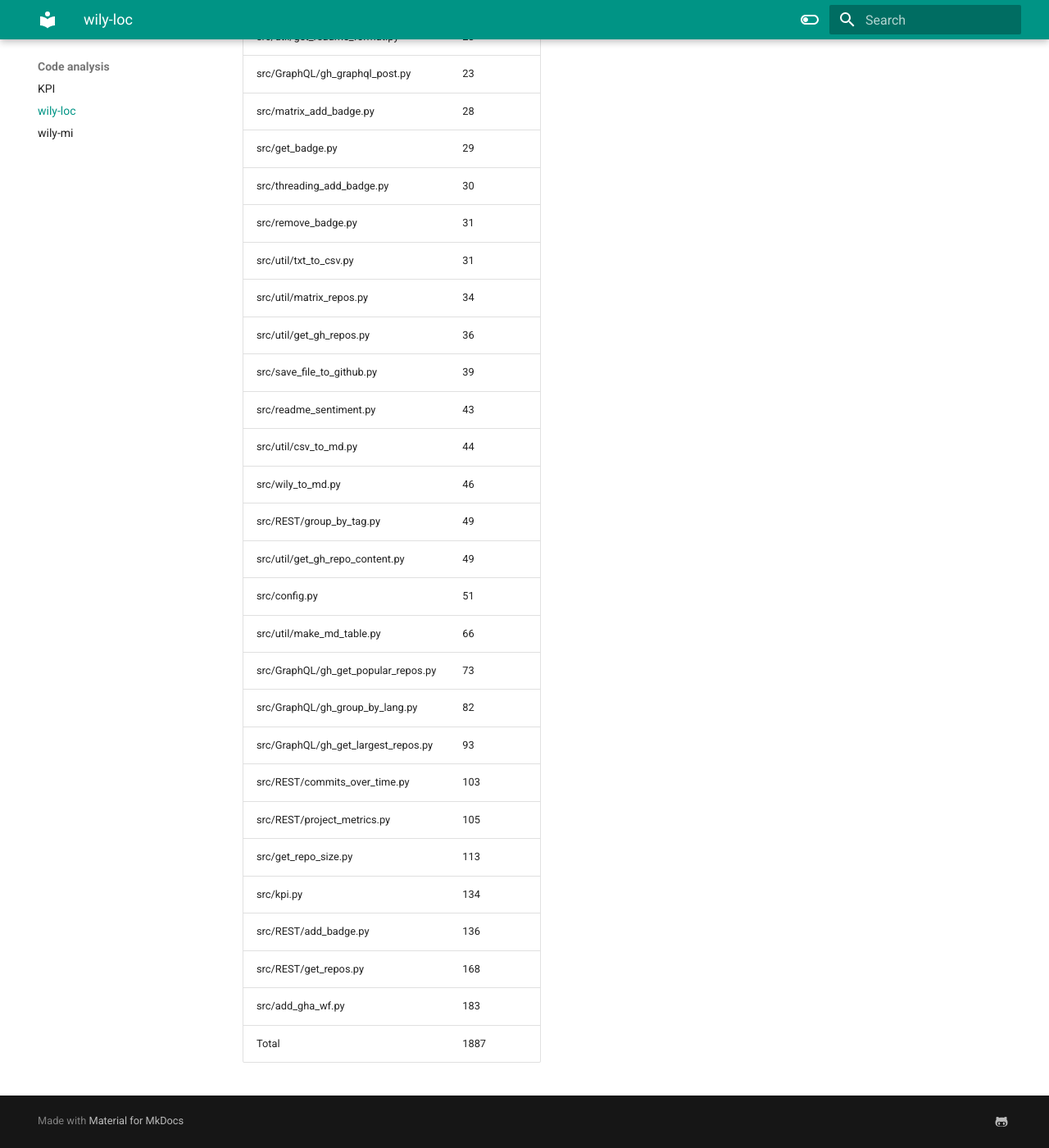
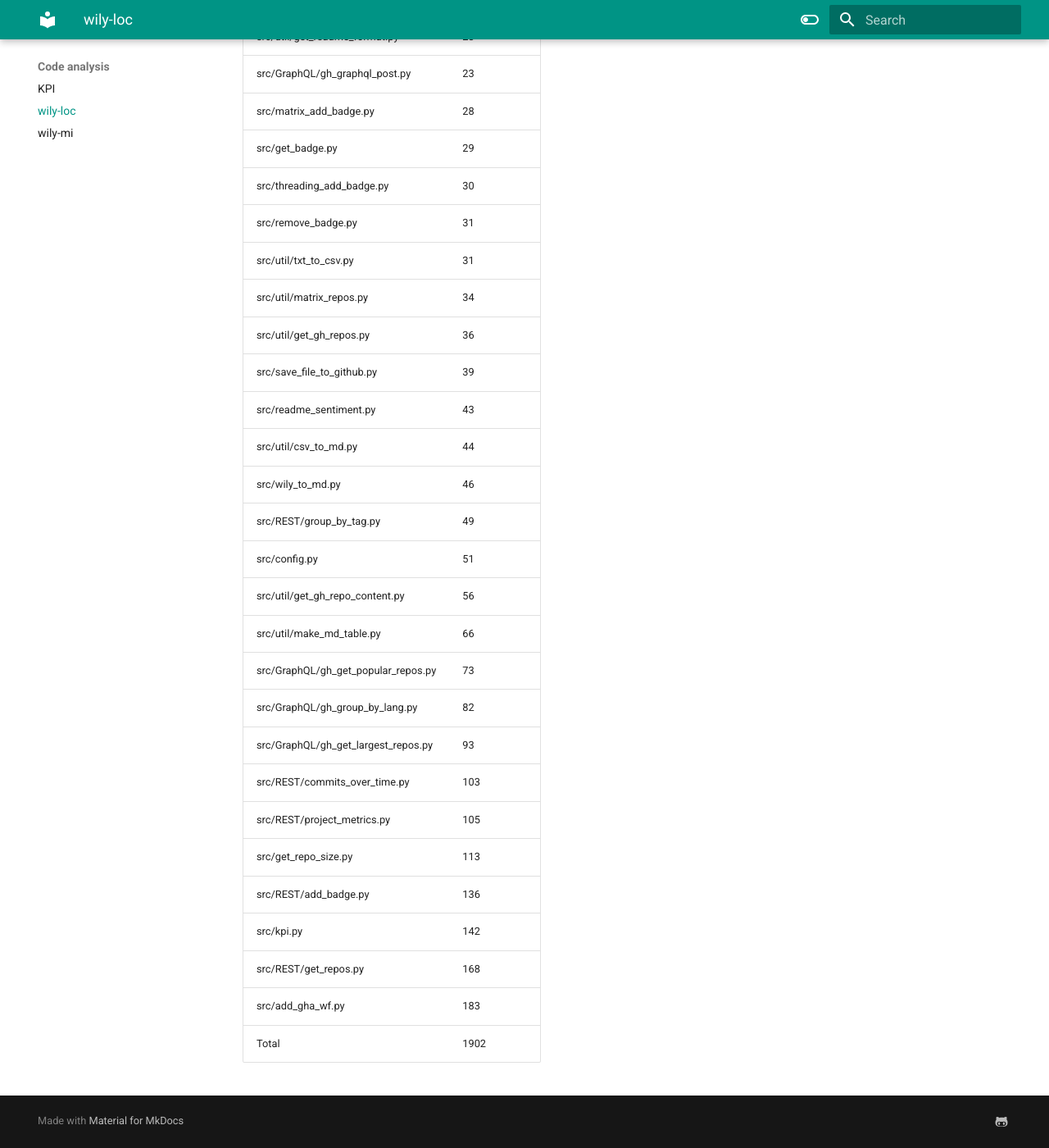
Before and after one commit to TheNewThinkTank/project-metrics, an MkDocs documentation site: the page built from docs/project_docs/code-analysis/wily-loc.md, in a window 1280 px wide and 1400 px high, scrolled down 342 px. Shown: the whole window at 82% size. Built offline with MkDocs 1.6.1 and Material for MkDocs 9.7.7, drawn with Linux system fonts in a browser that asks for light colours.

Commit message:
Updating file

```diff
--- a/docs/project_docs/code-analysis/wily-loc.md
+++ b/docs/project_docs/code-analysis/wily-loc.md
@@ -18,8 +18,8 @@
 | src/util/csv_to_md.py               |              44 |
 | src/wily_to_md.py                   |              46 |
 | src/REST/group_by_tag.py            |              49 |
-| src/util/get_gh_repo_content.py     |              49 |
 | src/config.py                       |              51 |
+| src/util/get_gh_repo_content.py     |              56 |
 | src/util/make_md_table.py           |              66 |
 | src/GraphQL/gh_get_popular_repos.py |              73 |
 | src/GraphQL/gh_group_by_lang.py     |              82 |
@@ -27,8 +27,8 @@
 | src/REST/commits_over_time.py       |             103 |
 | src/REST/project_metrics.py         |             105 |
 | src/get_repo_size.py                |             113 |
-| src/kpi.py                          |             134 |
 | src/REST/add_badge.py               |             136 |
+| src/kpi.py                          |             142 |
 | src/REST/get_repos.py               |             168 |
 | src/add_gha_wf.py                   |             183 |
-| Total                               |            1887 |
+| Total                               |            1902 |
```
